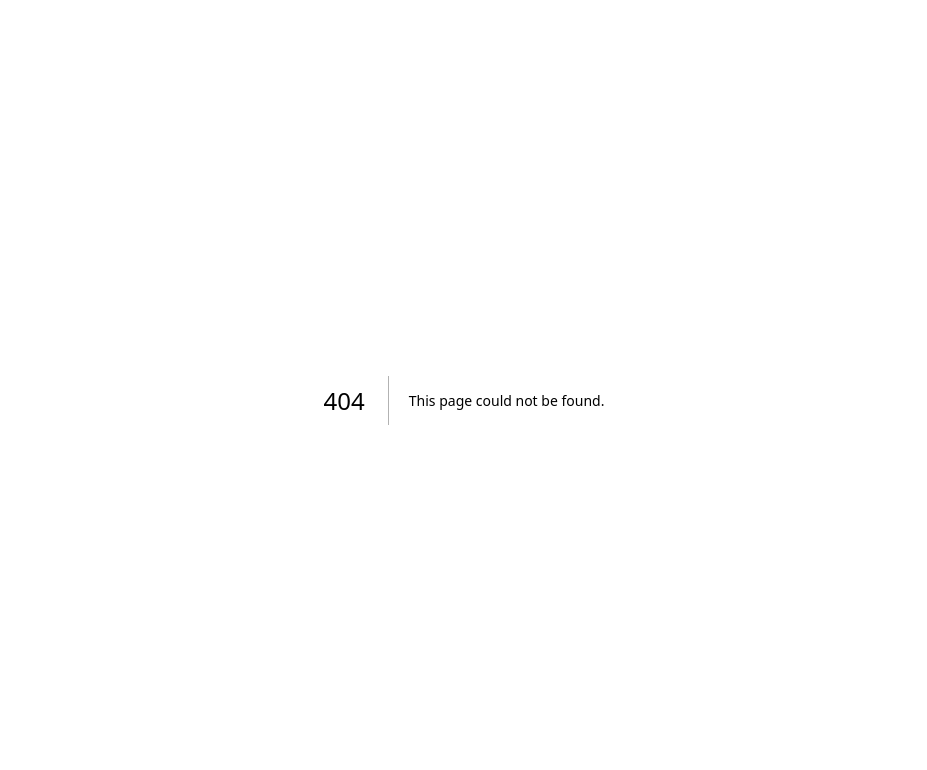
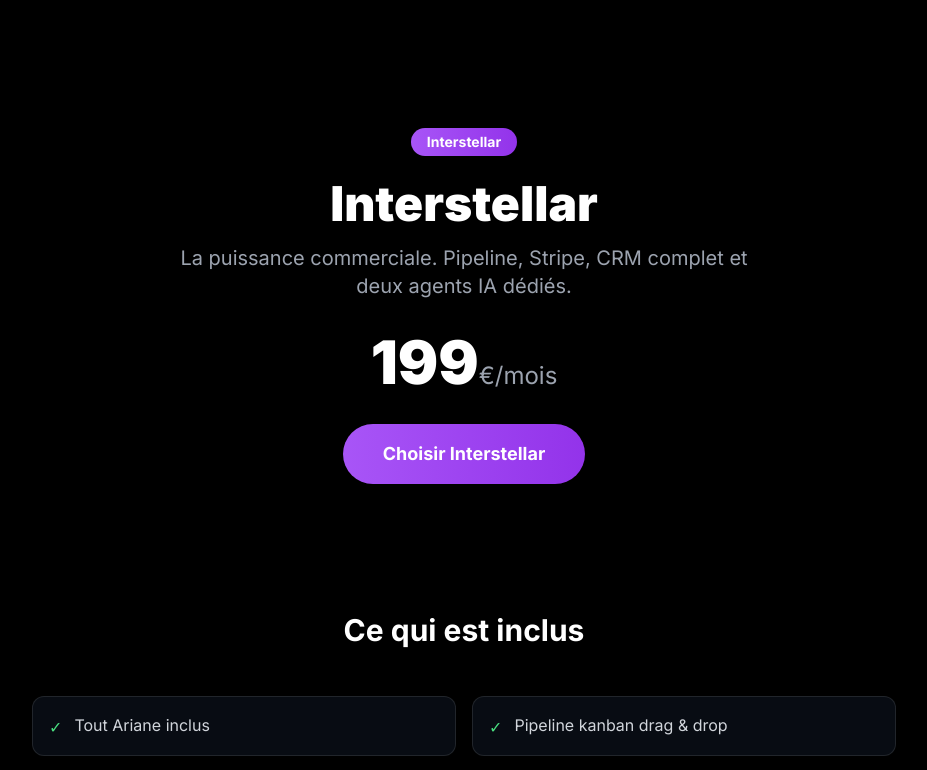
Before and after one commit to HappyUnityHeroes/Projet-9point0, a Next.js app in the folder apps/front/: page /interstellar in a window 1280 px wide. Before the commit this address had no page. Shown: the top 770 px of the page, without its empty margins (176-1103 px from the left). Built offline with nearby package versions, Linux system fonts and the light colour scheme.

Commit message:
Auto-deploy: update page.tsx

```diff
--- /dev/null
+++ b/apps/front/src/app/interstellar/page.tsx
@@ -0,0 +1,34 @@
+import { TierPage } from '@/components/tier-page'
+
+export const metadata = {
+  title: '9.0 — Interstellar : La puissance commerciale',
+  description: 'Pipeline kanban, intégration Stripe, CRM complet, agents Léa & Sofia. 199€/mois.',
+}
+
+export default function InterstellarPage() {
+  return (
+    <TierPage
+      name="Interstellar"
+      price={199}
+      gradient="from-purple-500 to-purple-600"
+      description="La puissance commerciale. Pipeline, Stripe, CRM complet et deux agents IA dédiés."
+      features={[
+        'Tout Ariane inclus',
+        'Pipeline kanban drag & drop',
+        'Intégration paiements Stripe',
+        'CRM complet',
+        'Analytics avancés',
+        'Agents Léa + Sofia',
+        '30 000 tokens IA / jour',
+        '3 utilisateurs',
+        'Validation admin pour les déploiements',
+        'Support prioritaire',
+      ]}
+      highlights={[
+        'Pipeline visuel pour vos ventes',
+        'Sofia optimise votre relation client',
+        'Encaissez directement via Stripe',
+      ]}
+    />
+  )
+}
```
